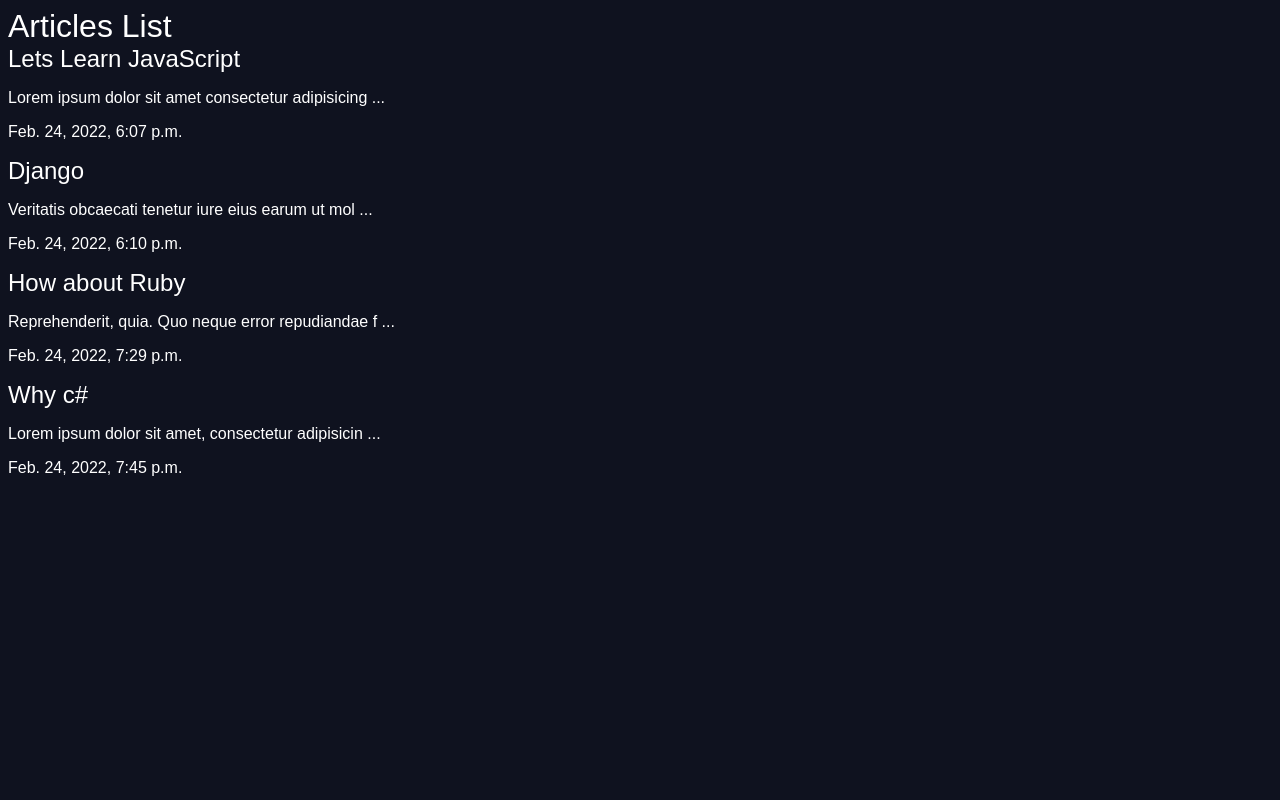
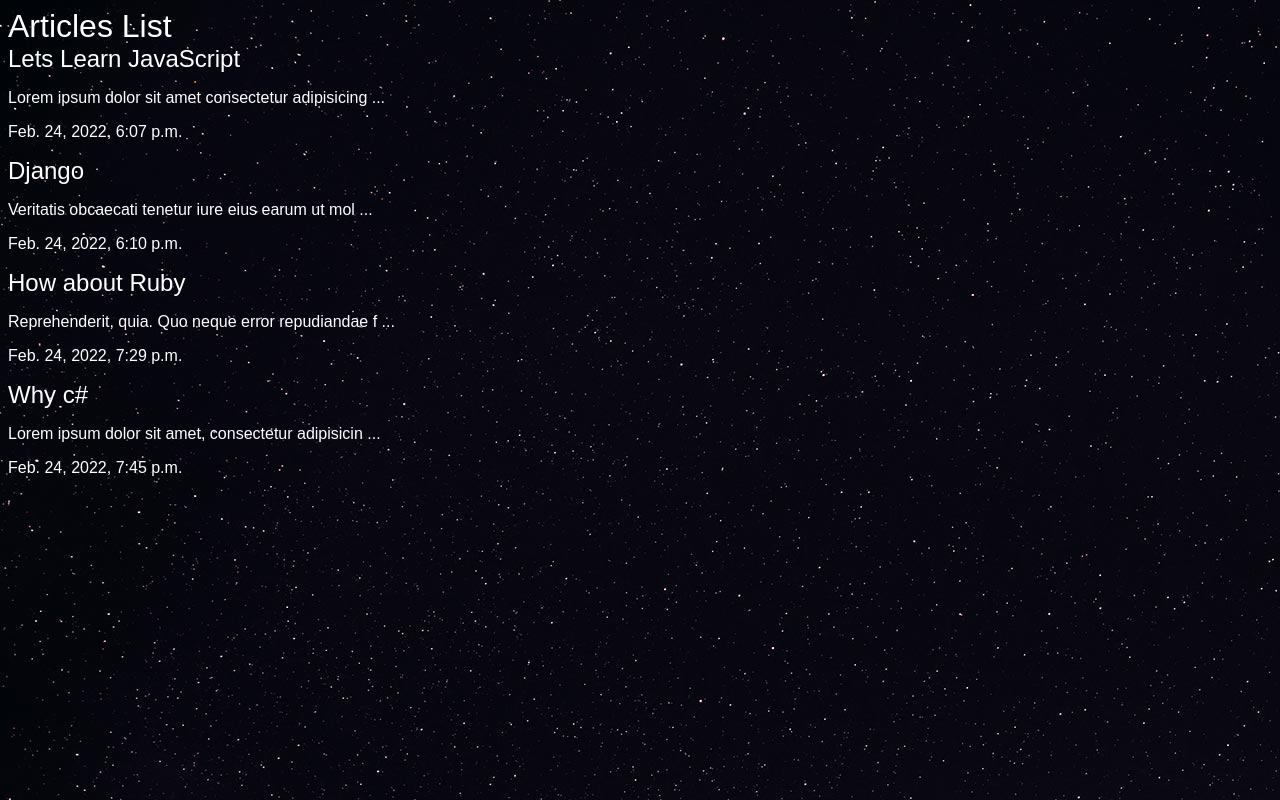
Before and after one commit to haxhex/mydjangoBlog, a Django app: page /articles/ in a window 1280 px wide. Run offline with Django 4.2, Linux system fonts and the light colour scheme; data comes from the database, SQL or seed files in the repository.

Commit message:
change style2

```diff
--- a/assets/styles.css
+++ b/assets/styles.css
@@ -1,6 +1,6 @@
 body {
   background-color: #0f121f;
-  background-image: url{/static/stars.jpg};
+  background-image: url(/static/stars.jpg);
   color:#fff;
 }
 body *{
```
